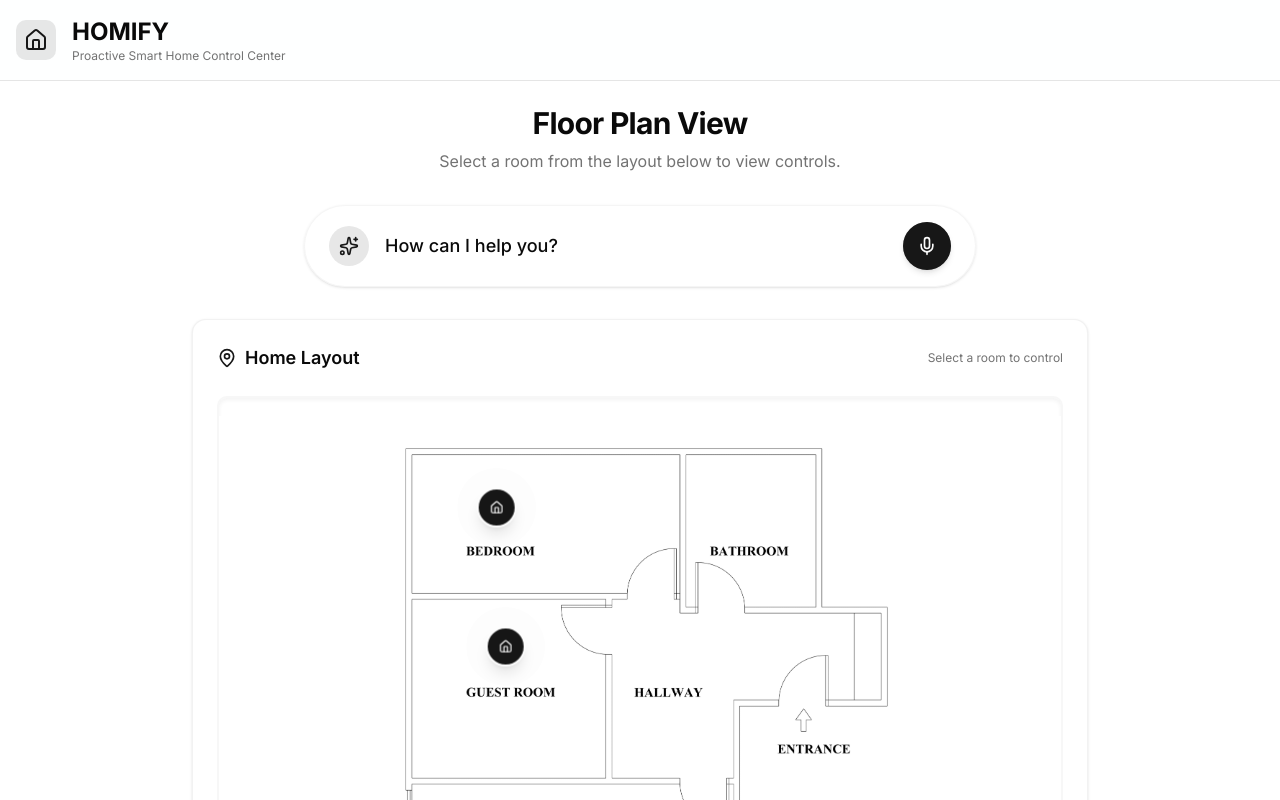
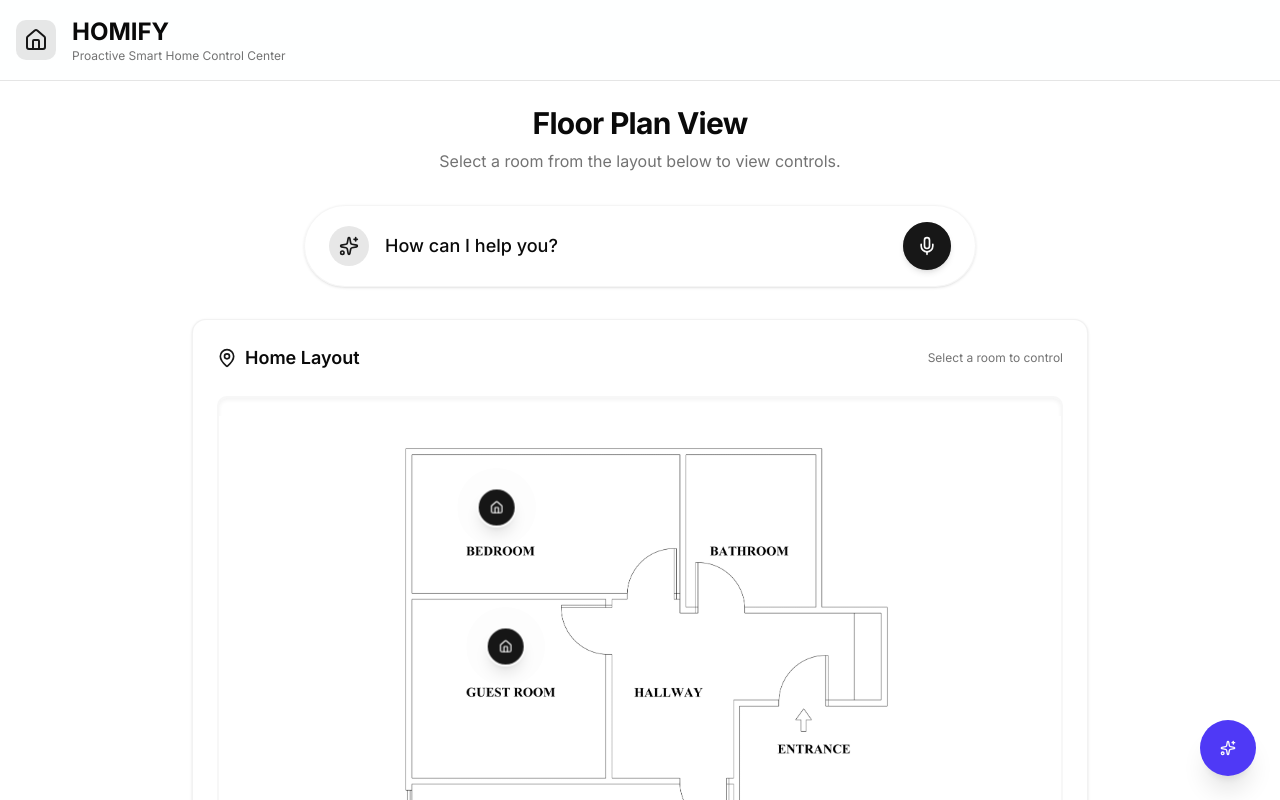
Before and after one commit to berkyalkn/proactive-home-agent, a Next.js app in the folder frontend/: page / in a window 1280 px wide. Shown: the top 800 px of the page. Built offline with nearby package versions, Linux system fonts and the light colour scheme.

Commit message:
feat(ui): mount ChatWidget globally in root layout

```diff
--- a/frontend/src/app/layout.tsx
+++ b/frontend/src/app/layout.tsx
@@ -1,5 +1,6 @@
 import type { Metadata } from 'next'
 import { Inter } from 'next/font/google'
+import { ChatWidget } from "@/components/ChatWidget";
 import './globals.css'
 
 const inter = Inter({ subsets: ['latin'] })
@@ -16,7 +17,10 @@
 }>) {
   return (
     <html lang="en">
-      <body className={inter.className}>{children}</body>
+      <body className={inter.className}>
+        {children}
+        <ChatWidget />
+        </body>
     </html>
   )
 }
```
